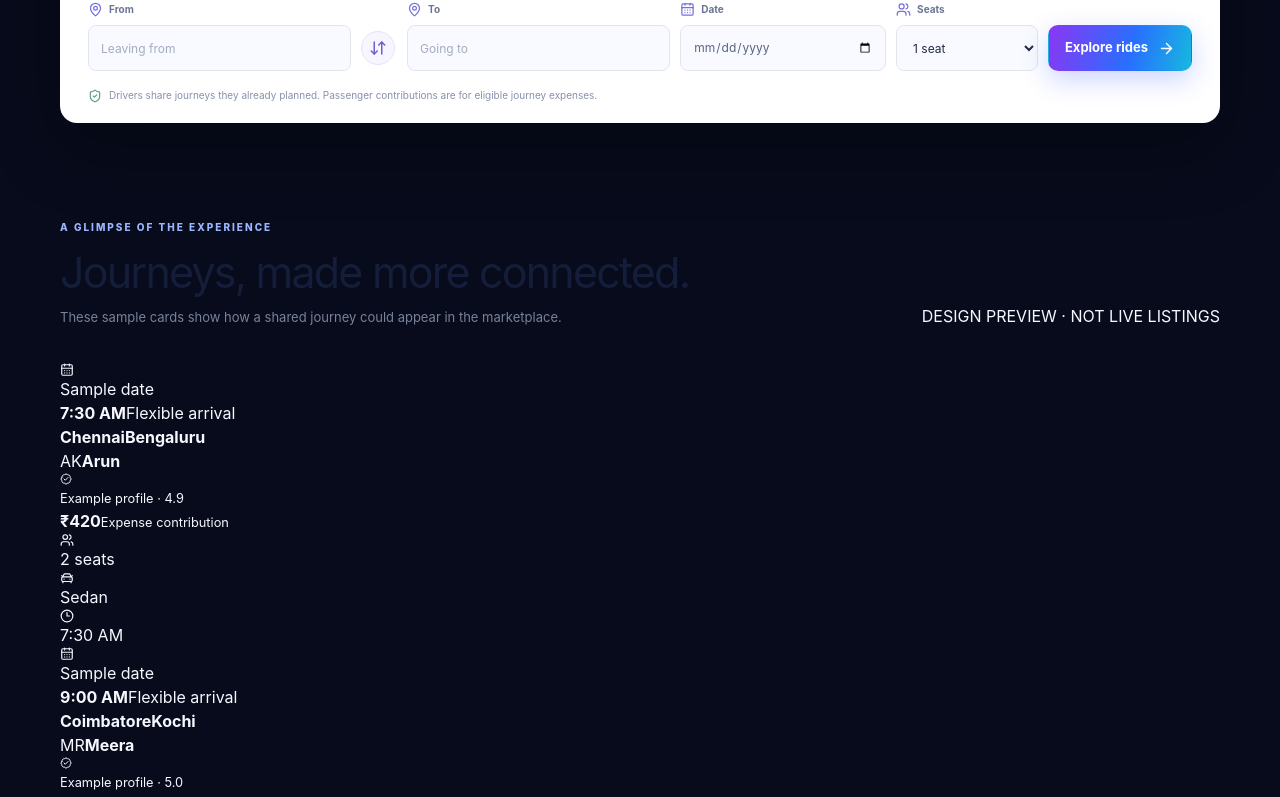
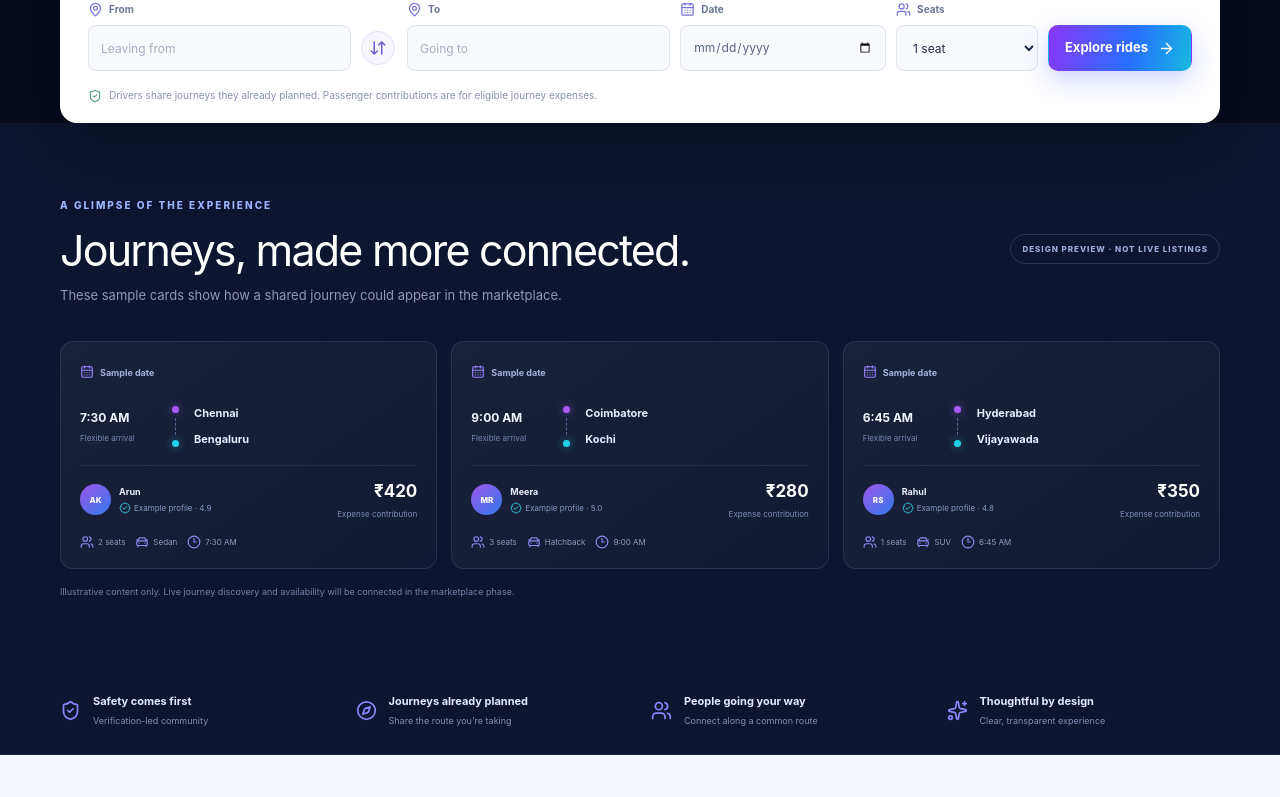
Before and after one commit to Nithesh17122004/WayTogether, a React (Vite) app in the folder frontend/: page / in a window 1280 px wide. Shown: the part 819-1616 px from the top of the page. Built offline with nearby package versions, Linux system fonts and the light colour scheme.

Commit message:
style(web): add premium journey preview card styles

```diff
--- a/frontend/src/styles.css
+++ b/frontend/src/styles.css
@@ -253,3 +253,40 @@ button:focus-visible, a:focus-visible, input:focus-visible, select:focus-visible
 @media (prefers-reduced-motion: reduce) {
   *, *::before, *::after { scroll-behavior: auto !important; transition-duration: .01ms !important; animation-duration: .01ms !important; animation-iteration-count: 1 !important; }
 }
+
+/* Illustrative journey preview cards */
+.journey-preview { background: #0d1530; padding-top: 68px; padding-bottom: 68px; }
+.journey-preview .section-heading h2 { color: #fff; }
+.journey-preview .section-heading p { color: #8e9abb; }
+.preview-label { align-self: center; color: #9eacdb; border: 1px solid rgba(151,170,220,.22); border-radius: 100px; padding: 8px 11px; font-size: 8px; font-weight: 800; letter-spacing: 1px; white-space: nowrap; }
+.journeys-grid { display: grid; grid-template-columns: repeat(3, 1fr); gap: 14px; }
+.journey-card { padding: 19px; min-width: 0; border-radius: 13px; border: 1px solid rgba(151,170,220,.16); background: linear-gradient(145deg, rgba(255,255,255,.055), rgba(255,255,255,.018)); }
+.journey-date { display: inline-flex; align-items: center; gap: 6px; color: #a5b2dc; font-size: 9px; font-weight: 700; }
+.journey-date svg { color: #9a82fb; }
+.journey-route { display: grid; grid-template-columns: 76px 14px 1fr; align-items: center; gap: 12px; margin: 20px 0 18px; }
+.journey-times strong, .journey-times span { display: block; }
+.journey-times strong { color: #f3f5ff; font-size: 12px; }
+.journey-times span { margin-top: 5px; color: #7787ae; font-size: 8px; }
+.journey-line { display: flex; flex-direction: column; align-items: center; gap: 5px; height: 41px; }
+.journey-line i { width: 7px; height: 7px; border-radius: 50%; background: #a75aff; box-shadow: 0 0 9px rgba(167,90,255,.6); }
+.journey-line i:last-child { background: #20d1e8; box-shadow: 0 0 9px rgba(32,209,232,.5); }
+.journey-line span { width: 1px; flex: 1; border-left: 1px dashed #526493; }
+.journey-cities { display: flex; flex-direction: column; justify-content: space-between; height: 42px; }
+.journey-cities strong { color: #e8edff; font-size: 11px; }
+.journey-bottom { display: flex; justify-content: space-between; align-items: center; gap: 10px; padding-top: 13px; border-top: 1px solid rgba(151,170,220,.12); }
+.driver-mini { display: flex; align-items: center; gap: 8px; min-width: 0; }
+.driver-avatar { display: grid; place-items: center; flex: 0 0 auto; width: 31px; height: 31px; border-radius: 50%; background: linear-gradient(140deg, #9b56ea, #3279ed); color: white; font-size: 8px; font-weight: 800; }
+.driver-mini strong, .driver-mini small { display: flex; align-items: center; gap: 3px; }
+.driver-mini strong { color: #edf1ff; font-size: 9px; }
+.driver-mini small { margin-top: 4px; color: #8797c1; font-size: 8px; }
+.driver-mini small svg { color: #31c9d7; }
+.journey-price { text-align: right; flex: 0 0 auto; }
+.journey-price strong, .journey-price small { display: block; }
+.journey-price strong { color: #fff; font-size: 17px; }
+.journey-price small { margin-top: 3px; color: #7f8eb5; font-size: 8px; }
+.journey-meta { display: flex; flex-wrap: wrap; gap: 10px; margin-top: 15px; color: #8e9cbd; font-size: 8px; }
+.journey-meta span { display: inline-flex; align-items: center; gap: 4px; }
+.journey-meta svg { color: #8c8cf2; }
+.journey-preview-note { margin: 16px 0 0; color: #7482a7; font-size: 9px; }
+@media (max-width: 900px) { .journeys-grid { grid-template-columns: repeat(2, 1fr); } }
+@media (max-width: 600px) { .journeys-grid { grid-template-columns: 1fr; } .preview-label { align-self: flex-start; } }
```
